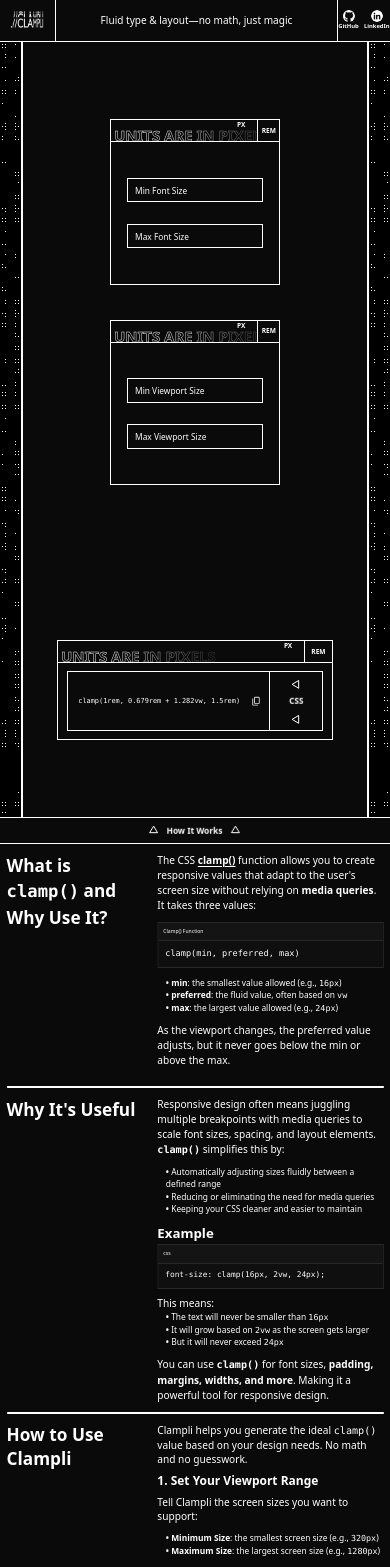
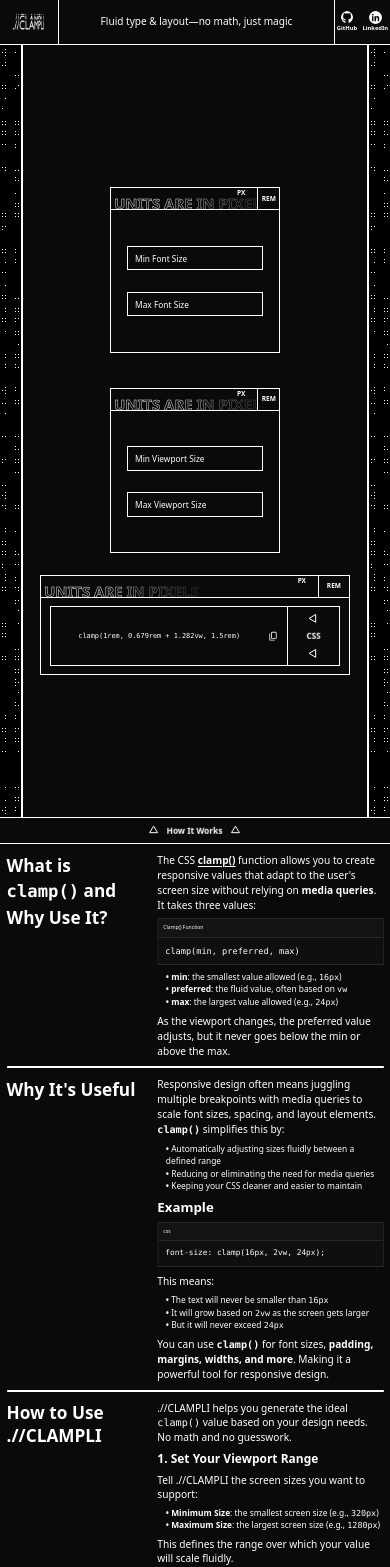
Before and after one commit to auilk/clampli, a React (Vite) app: page / in a window 390 px wide. Shown: the top 1567 px of the page. Built offline with nearby package versions, Linux system fonts and the light colour scheme.

Commit message:
Polish page design before starting calculator logic

```diff
--- a/src/App.jsx
+++ b/src/App.jsx
@@ -15,7 +15,7 @@
       <header className="flex flex-col">
         <NavBar
           gap="clamp(5px, 4.286px + 0.223vw, 10px)"
-          padding="clamp(0rem, -0.096rem + 0.482vw, 0.5rem)"
+          padding="clamp(0.1rem, 0.028rem + 0.36vw, 0.6rem)"
           borderWidth="clamp(1px, 0.614px + 0.12vw, 3px)"
         >
           <NavLink
@@ -65,6 +65,12 @@
 
           <div className="flex flex-col items-center justify-around h-full flex-[90%]">
             <div
+              className="w-[90%] flex flex-col items-center justify-center"
+              style={{
+                gap: "clamp(1.25rem, 0.709rem + 2.703vw, 5rem)"
+              }}
+            >
+              <div
                 className="flex xs:flex-row flex-col justify-center"
                 style={{
                   gap: "clamp(20px, -49.189px + 21.622vw, 500px)"
@@ -94,6 +100,7 @@
                 borderWidth="clamp(1px, 0.614px + 0.12vw, 3px)"
               ></ClampResult>
             </div>
+          </div>
 
           <div className="w-full h-full flex-[6%] xs:flex-[5%] border-l-2 border-white">
             <DottedBG></DottedBG>
--- a/src/components/ClampResult.jsx
+++ b/src/components/ClampResult.jsx
@@ -16,7 +16,7 @@
     const setFormat = useToggleStore((state) => (state.setFormat));
 
     return(
-        <div className="w-[80%]">
+        <div className="w-full">
             <UnitSelector
                 fontSize="clamp(0.4rem, 0.355rem + 0.223vw, 0.71rem)"
                 borderWidth={borderWidth}
--- a/src/components/Slide.jsx
+++ b/src/components/Slide.jsx
@@ -67,7 +67,7 @@
             ></Toggle>
 
             <div
-                className="flex overflow-scroll flex-col bg-graphite-900 relative"
+                className="flex overflow-scroll scrollbar-hidden flex-col bg-graphite-900 relative"
                 style={{
                     height: `${height}px`,
                     padding: "clamp(0.5rem, 0.356rem + 0.721vw, 1.5rem)",
@@ -77,7 +77,7 @@
                 <section
                     className="flex border-white text-white z-1"
                     style={{
-                        paddingBottom: "clamp(0.5rem, 0.212rem + 1.441vw, 2.5rem)",
+                        paddingBottom: "clamp(0.4rem, 0.184rem + 1.081vw, 1.9rem)",
                         borderBottomWidth: "clamp(2px, 1.712px + 0.09vw, 4px)"
                     }}
                 >
@@ -95,7 +95,7 @@
                     <article className="flex flex-col flex-[60%]">
                         <p
                             style={{
-                                paddingBottom: "clamp(0.5rem, 0.284rem + 1.081vw, 2rem)",
+                                paddingBottom: "clamp(0.3rem, 0.113rem + 0.937vw, 1.6rem)",
                                 fontSize: "clamp(0.6rem, 0.47rem + 0.649vw, 1.5rem)"
                             }}
                         >
@@ -105,7 +105,7 @@
                         <div
                             className="border-graphite-300"
                             style={{
-                                marginBottom: "clamp(0.5rem, 0.284rem + 1.081vw, 2rem)",
+                                marginBottom: "clamp(0.3rem, 0.113rem + 0.937vw, 1.6rem)",
                                 borderWidth: "clamp(1px, 0.614px + 0.12vw, 3px)"
                             }}
                         >
@@ -121,7 +121,7 @@
                             </h2>
 
                             <code
-                                className="block text-xl bg-graphite-800"
+                                className="block bg-graphite-800"
                                 style={{
                                     padding: "clamp(0.4rem, 0.256rem + 0.721vw, 1.4rem)",
                                     fontSize:"clamp(0.5rem, 0.356rem + 0.721vw, 1.5rem)"
@@ -133,7 +133,7 @@
 
                         <ul
                             style={{
-                                paddingBottom: "clamp(0.5rem, 0.284rem + 1.081vw, 2rem)",
+                                paddingBottom: "clamp(0.3rem, 0.113rem + 0.937vw, 1.6rem)",
                                 paddingLeft: "clamp(0.5rem, 0.356rem + 0.721vw, 1.5rem)",
                                 fontSize:"clamp(0.5rem, 0.41rem + 0.45vw, 1.125rem)"
                             }}
@@ -145,7 +145,6 @@
 
                         <p
                             style={{
-                                paddingBottom: "clamp(0.5rem, 0.284rem + 1.081vw, 2rem)",
                                 fontSize: "clamp(0.6rem, 0.47rem + 0.649vw, 1.5rem)"
                             }}
                         >
@@ -157,7 +156,7 @@
                 <section
                     className="flex border-white text-white z-1"
                     style={{
-                        paddingBottom: "clamp(0.5rem, 0.212rem + 1.441vw, 2.5rem)",
+                        paddingBottom: "clamp(0.4rem, 0.184rem + 1.081vw, 1.9rem)",
                         borderBottomWidth: "clamp(2px, 1.712px + 0.09vw, 4px)"
                     }}
                 >
@@ -175,7 +174,7 @@
                     <article className="flex flex-col flex-[60%]">
                         <p
                             style={{
-                                paddingBottom: "clamp(0.5rem, 0.284rem + 1.081vw, 2rem)",
+                                paddingBottom: "clamp(0.3rem, 0.113rem + 0.937vw, 1.6rem)",
                                 fontSize: "clamp(0.6rem, 0.47rem + 0.649vw, 1.5rem)"
                             }}
                         >
@@ -184,7 +183,7 @@
 
                         <ul
                             style={{
-                                paddingBottom: "clamp(0.5rem, 0.284rem + 1.081vw, 2rem)",
+                                paddingBottom: "clamp(0.3rem, 0.113rem + 0.937vw, 1.6rem)",
                                 paddingLeft: "clamp(0.5rem, 0.356rem + 0.721vw, 1.5rem)",
                                 fontSize:"clamp(0.5rem, 0.41rem + 0.45vw, 1.125rem)"
                             }}
@@ -197,6 +196,7 @@
                         <h2
                             className="font-bold"
                             style={{
+                                paddingBottom: "clamp(0.2rem, 0.027rem + 0.865vw, 1.4rem)",
                                 fontSize: "clamp(0.8rem, 0.699rem + 0.505vw, 1.5rem)"
                             }}
                         >
@@ -234,6 +234,7 @@
 
                         <p
                             style={{
+                                paddingBottom: "clamp(0.3rem, 0.113rem + 0.937vw, 1.6rem)",
                                 fontSize: "clamp(0.6rem, 0.47rem + 0.649vw, 1.5rem)"
                             }}
                         >
@@ -242,7 +243,7 @@
 
                         <ul
                             style={{
-                                paddingBottom: "clamp(0.5rem, 0.284rem + 1.081vw, 2rem)",
+                                paddingBottom: "clamp(0.3rem, 0.113rem + 0.937vw, 1.6rem)",
                                 paddingLeft: "clamp(0.5rem, 0.356rem + 0.721vw, 1.5rem)",
                                 fontSize:"clamp(0.5rem, 0.41rem + 0.45vw, 1.125rem)"
                             }}
@@ -276,7 +277,7 @@
                                 fontSize: "clamp(1rem, 0.697rem + 1.514vw, 3.1rem)"
                             }}
                         >
-                            How to Use Clampli
+                            How to Use .//CLAMPLI
                         </h1>
                     </aside>
 
@@ -286,7 +287,7 @@
                                 fontSize: "clamp(0.6rem, 0.47rem + 0.649vw, 1.5rem)"
                             }}
                         >
-                            Clampli helps you generate the ideal <code>clamp()</code> value based on your design needs. No math and no guesswork.
+                            .//CLAMPLI helps you generate the ideal <code>clamp()</code> value based on your design needs. No math and no guesswork.
                         </p>
 
                         <section>
@@ -303,16 +304,16 @@
 
                             <p
                                 style={{
-                                    paddingBottom: "clamp(0.5rem, 0.284rem + 1.081vw, 2rem)",
+                                    paddingBottom: "clamp(0.3rem, 0.113rem + 0.937vw, 1.6rem)",
                                     fontSize: "clamp(0.6rem, 0.47rem + 0.649vw, 1.5rem)"
                                 }}
                             >
-                                Tell Clampli the screen sizes you want to support:
+                                Tell .//CLAMPLI the screen sizes you want to support:
                             </p>
 
                             <ul
                                 style={{
-                                    paddingBottom: "clamp(0.5rem, 0.284rem + 1.081vw, 2rem)",
+                                    paddingBottom: "clamp(0.3rem, 0.113rem + 0.937vw, 1.6rem)",
                                     paddingLeft: "clamp(0.5rem, 0.356rem + 0.721vw, 1.5rem)",
                                     fontSize:"clamp(0.5rem, 0.41rem + 0.45vw, 1.125rem)"
                                 }}
@@ -344,6 +345,7 @@
 
                             <p
                                 style={{
+                                    paddingBottom: "clamp(0.3rem, 0.113rem + 0.937vw, 1.6rem)",
                                     fontSize: "clamp(0.6rem, 0.47rem + 0.649vw, 1.5rem)"
                                 }}
                             >
@@ -352,7 +354,7 @@
 
                             <ul
                                 style={{
-                                    paddingBottom: "clamp(0.5rem, 0.284rem + 1.081vw, 2rem)",
+                                    paddingBottom: "clamp(0.3rem, 0.113rem + 0.937vw, 1.6rem)",
                                     paddingLeft: "clamp(0.5rem, 0.356rem + 0.721vw, 1.5rem)",
                                     fontSize:"clamp(0.5rem, 0.41rem + 0.45vw, 1.125rem)"
                                 }}
@@ -366,7 +368,7 @@
                                     fontSize: "clamp(0.6rem, 0.47rem + 0.649vw, 1.5rem)"
                                 }}
                             >
-                                Clampli will calculate a responsive formula that smoothly interpolates between these sizes based on the screen width.
+                                .//CLAMPLI will calculate a responsive formula that smoothly interpolates between these sizes based on the screen width.
                             </p>
                         </section>
 
@@ -387,7 +389,7 @@
                                     fontSize: "clamp(0.6rem, 0.47rem + 0.649vw, 1.5rem)"
                                 }}
                             >
-                                Click Generate, and Clampli will output the CSS <code>clamp()</code> function you can copy and paste into your code.
+                                .//CLAMPLI will automatically output the CSS <code>clamp()</code> function you can copy and paste into your code.
                             </p>
 
                             <p
--- a/src/index.css
+++ b/src/index.css
@@ -57,8 +57,13 @@
   .text-graphite-700 { color: var(--color-graphite-700); }
   .text-graphite-800 { color: var(--color-graphite-800); }
   .text-graphite-900 { color: var(--color-graphite-900); }
+}
 
-  .shadow-3xl {
-    box-shadow: 20px 20px 20px 20px;
+@utility scrollbar-hidden {
+  &::-webkit-scrollbar {
+    display: none;
   }
+
+  -ms-overflow-style: none;
+  scrollbar-width: none;
 }
```
Lines whose indentation alone changed are shown as unchanged.
